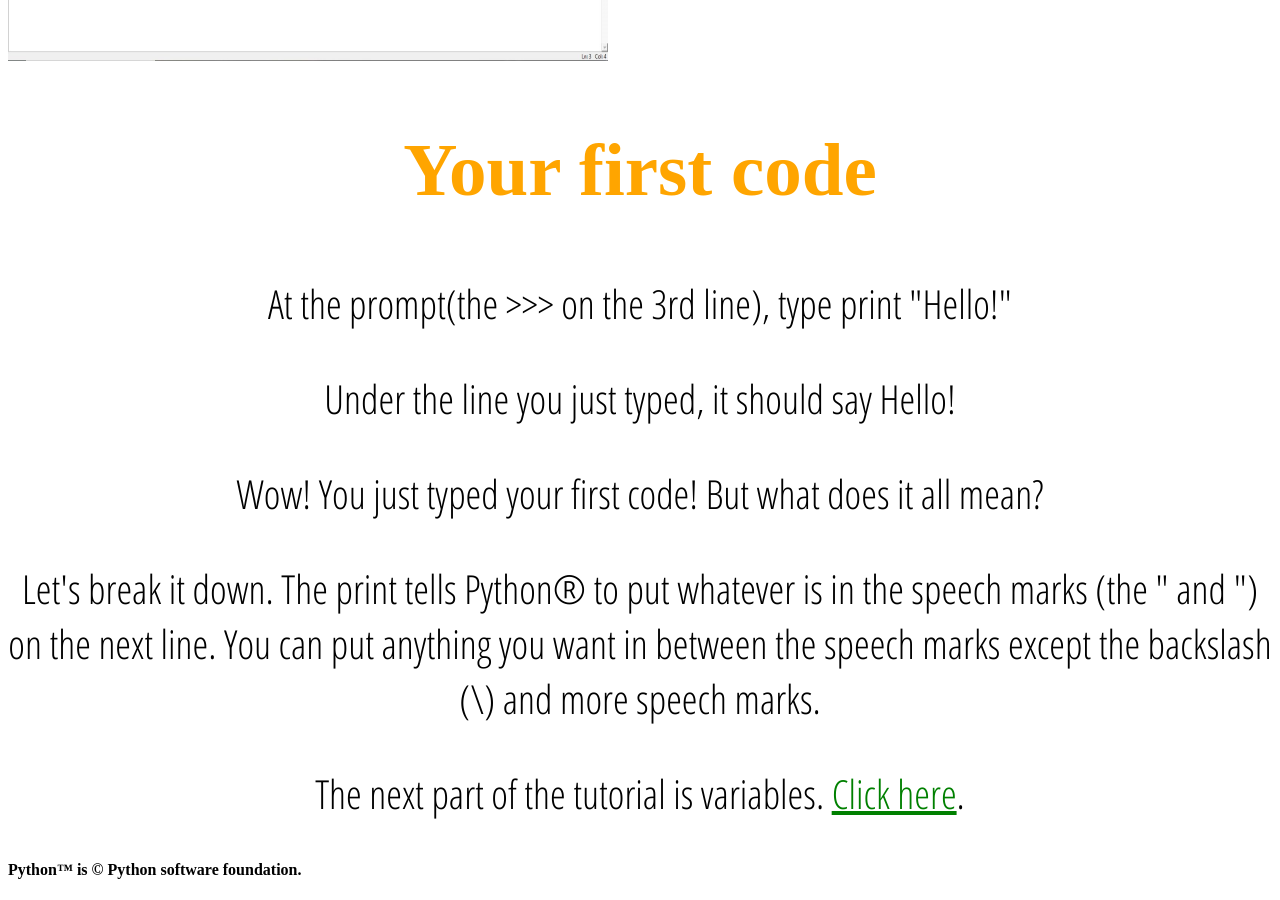
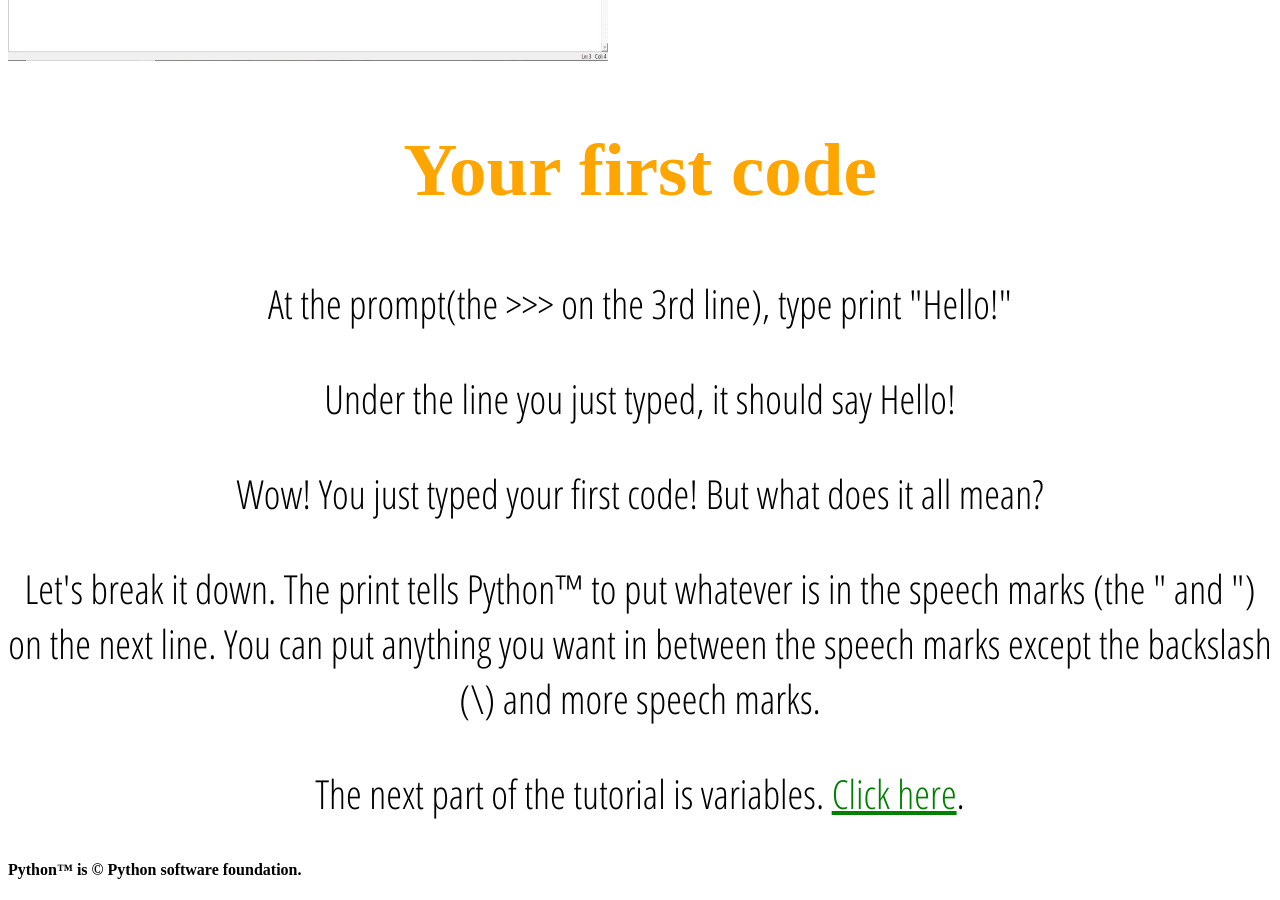
Before and after one commit to ostephagus/how-to-code.github.io, a Jekyll site: the page python-start-page.html, which Jekyll copies as it is, in a window 1280 px wide and 900 px high, scrolled down 2417 px. Built offline with Jekyll 4.4.1, drawn with Linux system fonts in a browser that asks for light colours.

Commit message:
Update python-start-page.html

```diff
--- a/python-start-page.html
+++ b/python-start-page.html
@@ -25,7 +25,7 @@
 	  <p>At the prompt(the <span class="prompt">&gt;&gt;&gt;</span> on the 3rd line), type <span class="code">print "Hello!"</span>
 	  <p>Under the line you just typed, it should say <span class="code">Hello!</span>
 	  <p>Wow! You just typed your first code! But what does it all mean?</p>
-	  <p>Let's break it down. The <span class="code">print</span> tells Python&reg; to put whatever is in the speech marks (the <span class="code">"</span> and <span class="code">"</span>) on the next line. You can put anything you want in between the speech marks except the backslash (\) and more speech marks.</p>
+	  <p>Let's break it down. The <span class="code">print</span> tells Python&trade; to put whatever is in the speech marks (the <span class="code">"</span> and <span class="code">"</span>) on the next line. You can put anything you want in between the speech marks except the backslash (\) and more speech marks.</p>
     <p>The next part of the tutorial is variables. <a href="/python-variables-page.html">Click here</a>.</p>
     <footer>
       <h4>Python&trade; is &copy; Python software foundation.</h4>
```
